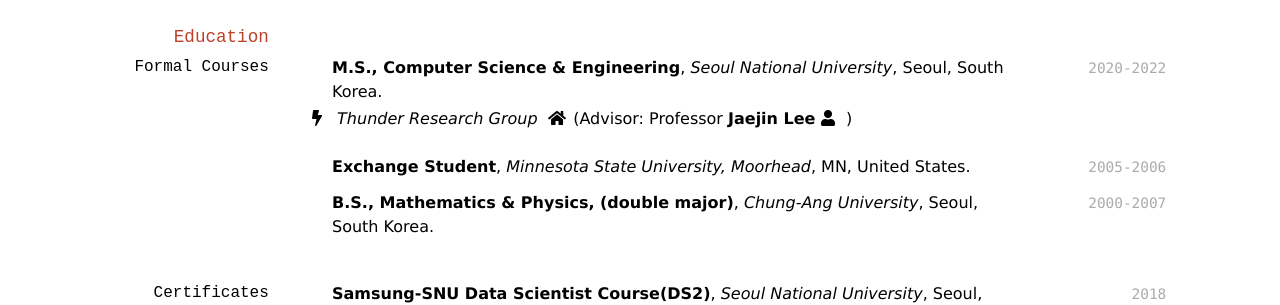
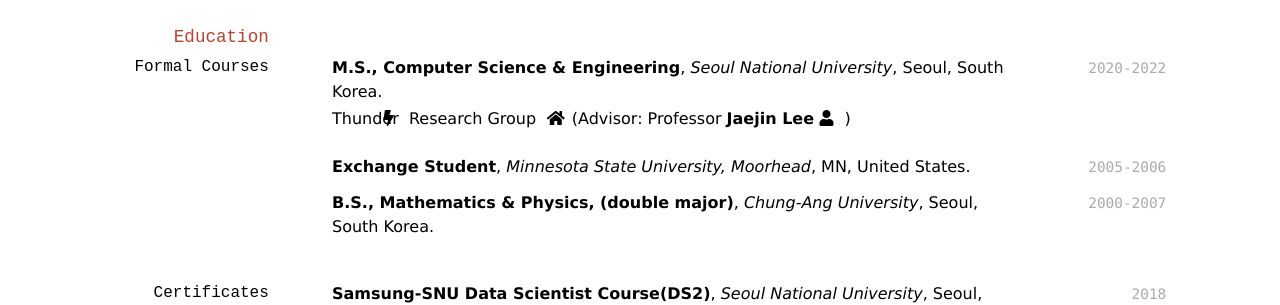
Before and after one commit to Jaeki/jaeki.github.io, a Jekyll site: the page built from index.md, in a window 1280 px wide and 900 px high. Shown: the part 324-629 px from the top of the window. Built offline with Jekyll 4.4.1, drawn with Linux system fonts in a browser that asks for light colours; nearby versions of some CDN libraries; a style sheet for code colours, icons or effects is not loaded.

Commit message:
Update index.md

```diff
--- a/index.md
+++ b/index.md
@@ -21,7 +21,7 @@ Samsung-ro 130, Suwon, South Korea.<br/>
 
 `2020-2022`
 **M.S., Computer Science & Engineering**, *Seoul National University*, Seoul, South Korea.<br/>
-- <i class="fa fa-bolt" aria-hidden="true"></i> *Thunder Research Group* &nbsp;&nbsp;&nbsp;&nbsp;&nbsp;<a href="http://aces.snu.ac.kr"><i class="fas fa-home"></i></a> (Advisor: Professor **Jaejin Lee**&nbsp;&nbsp;&nbsp;&nbsp;&nbsp;<a href="https://sites.google.com/view/jaejinlee"><i class="fa fa-user" aria-hidden="true"></i></a> )
+- Thunder <i class="fa fa-bolt" aria-hidden="true"></i> Research Group &nbsp;&nbsp;&nbsp;&nbsp;&nbsp;<a href="http://aces.snu.ac.kr"><i class="fas fa-home"></i></a> (Advisor: Professor **Jaejin Lee**&nbsp;&nbsp;&nbsp;&nbsp;&nbsp;<a href="https://sites.google.com/view/jaejinlee"><i class="fa fa-user" aria-hidden="true"></i></a> )
 
 `2005-2006`
 **Exchange Student**, *Minnesota State University, Moorhead*, MN, United States.<br/>
```
